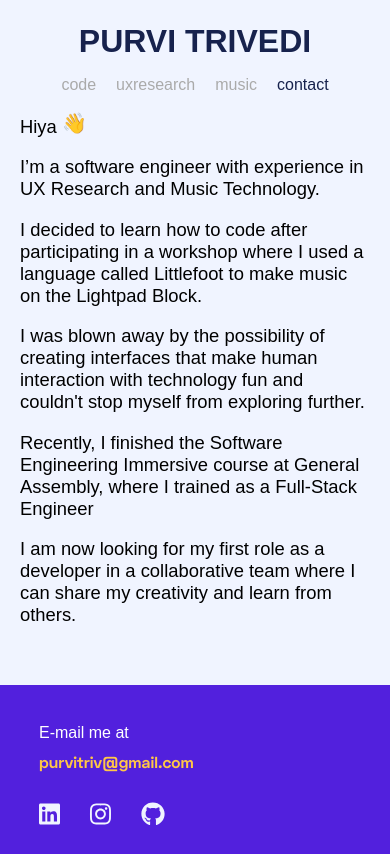
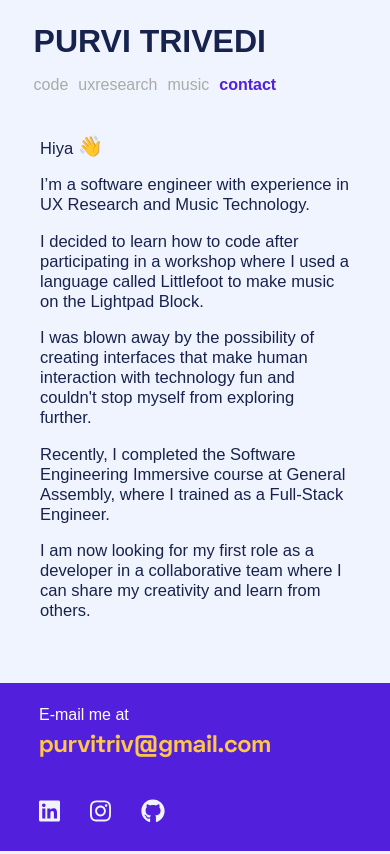
Before and after one commit to purvitrivedi/portfolio, a Vue app: page /about in a window 390 px wide. Built offline with nearby package versions, Linux system fonts and the light colour scheme.

Commit message:
barry made more changes

```diff
--- a/src/components/Bio.vue
+++ b/src/components/Bio.vue
@@ -15,8 +15,8 @@
       further.
     </p>
     <p>
-      Recently, I finished the Software Engineering Immersive course at General
-      Assembly, where I trained as a Full-Stack Engineer
+      Recently, I completed the Software Engineering Immersive course at General
+      Assembly, where I trained as a Full-Stack Engineer.
     </p>
 
     <p>
--- a/src/components/ProjectCards.vue
+++ b/src/components/ProjectCards.vue
@@ -109,9 +109,16 @@ export default {
     background-size: cover;
     margin-bottom: 5px;
 
+    @media (max-width: 500px) {
+      width: 100vw;
+    }
+
     .project-details {
       width: 49.85vw;
       height: 50vh;
+      @media (max-width: 500px) {
+        width: 100vw;
+      }
     }
   }
 
@@ -165,7 +172,9 @@ export default {
 
       @media (max-width: 375px) {
         .description {
-          font-size: 12px;
+          font-size: 14px;
+          padding: 0px 20px;
+
         }
       }
       .project-links,
@@ -210,6 +219,10 @@ export default {
   margin-bottom: 5px;
   background-color: #5220dd;
 
+  @media (max-width: 500px) {
+    height: 55vh;
+  }
+
   display: flex;
   justify-content: center;
   align-items: center;
@@ -223,8 +236,11 @@ export default {
       border-radius: 0.25rem;
       margin: 10px;
 
+      @media (max-width: 500px) {
+        margin: 5px;
+      }
+
       svg {
-        width: px;
         padding: 13px 26px;
       }
 
--- a/src/components/layout/Header.vue
+++ b/src/components/layout/Header.vue
@@ -47,9 +47,13 @@ export default {
 
   @media (max-width: 500px) {
     flex-direction: column;
+    align-items: flex-start;
 
     .name {
       margin-bottom: 20px;
+      align-self: flex-start;
+      padding: 0px 20px;
+
     }
   }
 
@@ -69,21 +73,37 @@ export default {
     display: flex;
     justify-content: flex-end;
     flex-grow: 2;
+
+    @media (max-width: 500px) {
+      padding: 0px 20px;
+    }
+
     a {
       margin: 0 10px;
       color: #aaaaaa;
       font-weight: 500;
       font-size: 16px;
+
+      @media (max-width: 500px) {
+        margin: 0px 10px 0px 0px;
+      }
     }
     a:hover {
-      color: #17224d;
+      color: #5220dd;
+
+      @media (max-width: 500px) {
+        font-weight: 600;
+      }
     }
   }
 
   .about-nav {
     .is-active {
-      color: #17224d;
+      color: #5220dd;
+      font-weight: 600;
     }
   }
+
+
 }
 </style>
--- a/src/views/About.vue
+++ b/src/views/About.vue
@@ -41,20 +41,39 @@ export default {
     flex-direction: column;
 
     @media (max-width: 500px) {
-      height: 70vh;
+      height: 65vh;
+      font-size: 0.9em;
+      padding: 20px;
+    }
+
+    @media (max-width: 375px) {
+      height: 60vh;
     }
 
     @media (max-height: 700px) {
       font-size: 0.8em;
     }
 
+    @media (max-height: 570px) {
+      height: 54vh;
+      padding-bottom: 0px;
+    }
+
     .long-bio {
       font-size: 1.25em;
       margin-bottom: 2em;
+      color: #17224d;
 
       @media (max-width: 1200px) {
         padding: 0px 20px;
         font-size: 1.15em;
+        margin-bottom: 1em;
+      }
+
+      @media (max-height: 570px) {
+        overflow: scroll;
+        padding-bottom: 0px;
+        margin-bottom: 0px;
       }
 
       .hello {
@@ -96,6 +115,10 @@ export default {
       height: 20vh;
     }
 
+    @media (max-height: 570px) {
+      height: 30vh;
+    }
+
     .contact-wrapper {
       width: 49.85vw;
       height: 100%;
@@ -114,8 +137,12 @@ export default {
 
         .email-wrapper {
           padding: 2.438em 0px 0px 2.438em;
+
+          @media (max-width: 500px) {
+            padding: 1.438em 0px 0px 2.438em;
+          }
           p {
-            margin: 0px 0px 10px 0px;
+            margin: 0px 0px 4px 0px;
           }
 
           a {
@@ -126,7 +153,7 @@ export default {
             text-decoration: none;
 
             @media (max-width: 500px) {
-              font-size: 1em;
+              font-size: 1.5em;
             }
           }
         }
@@ -138,7 +165,11 @@ export default {
             padding: 0px 0px 1.563em 2.438em;
 
             @media (max-height: 700px) {
-              margin-top: 10px;
+              margin-top: 15px;
+            }
+
+            @media (max-height: 570px) {
+              padding: 0px 0px 2em 2.438em;
             }
 
             a {
@@ -149,6 +180,10 @@ export default {
               @media (max-width: 500px) {
                 font-size: 1.5em;
               }
+            }
+
+            a:hover {
+              color: #ffc647;
             }
           }
         }
```
